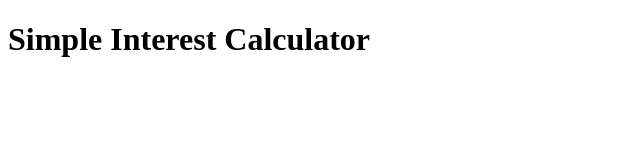
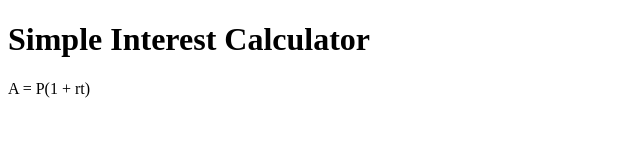
Before and after one commit to BaeBischops/ibm_fullstack_software_developer, a plain HTML site: page introduction_to_web_development_with_html_css_javacript/index.html in a window 1280 px wide. Shown: the full height of the page, 0-640 px from the left. Drawn offline with Linux system fonts and the light colour scheme.

Commit message:
Implementation specs

```diff
--- a/introduction_to_web_development_with_html_css_javacript/index.html
+++ b/introduction_to_web_development_with_html_css_javacript/index.html
@@ -10,6 +10,7 @@
 <body>
     <header id="header">
         <h1>Simple Interest Calculator</h1>
+        <p>A = P(1 + rt)</p>
     </header>
     <main id="main_content">
 
```
